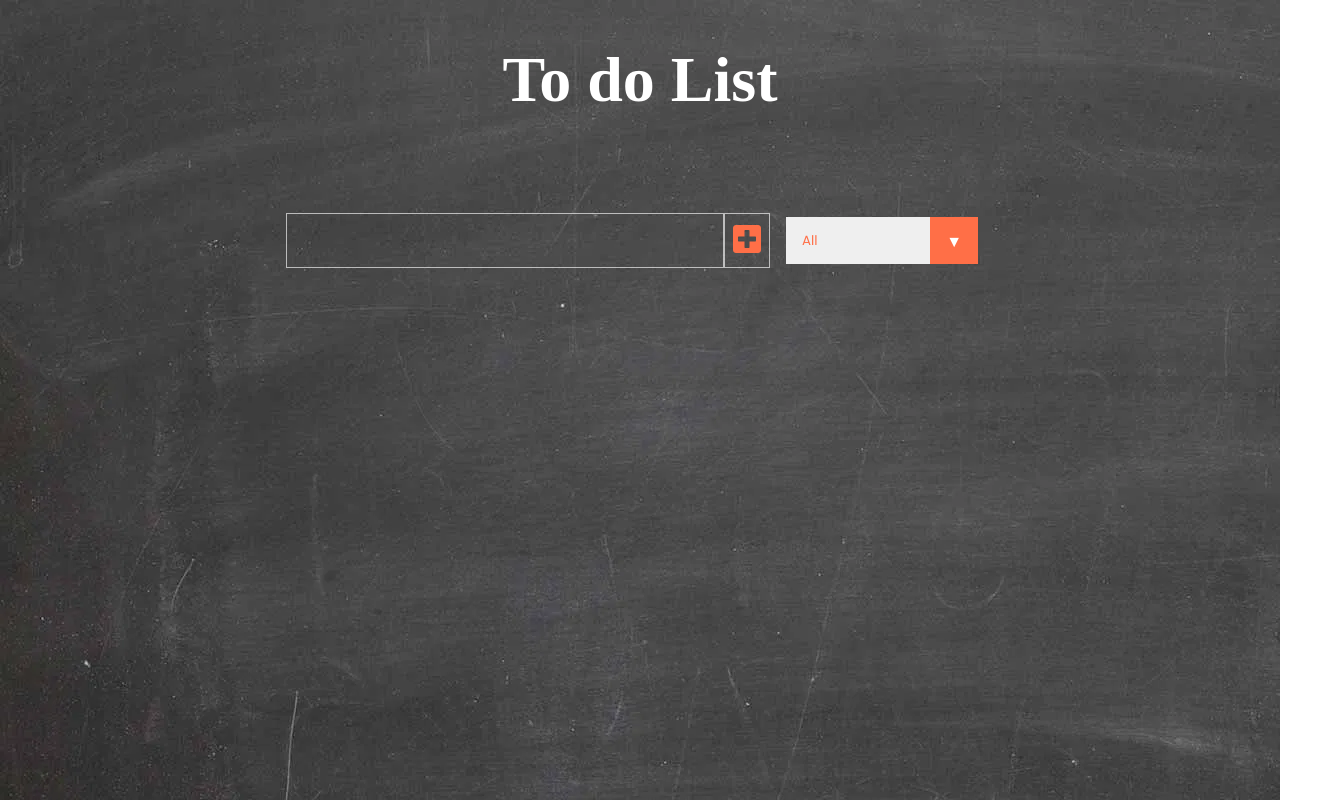
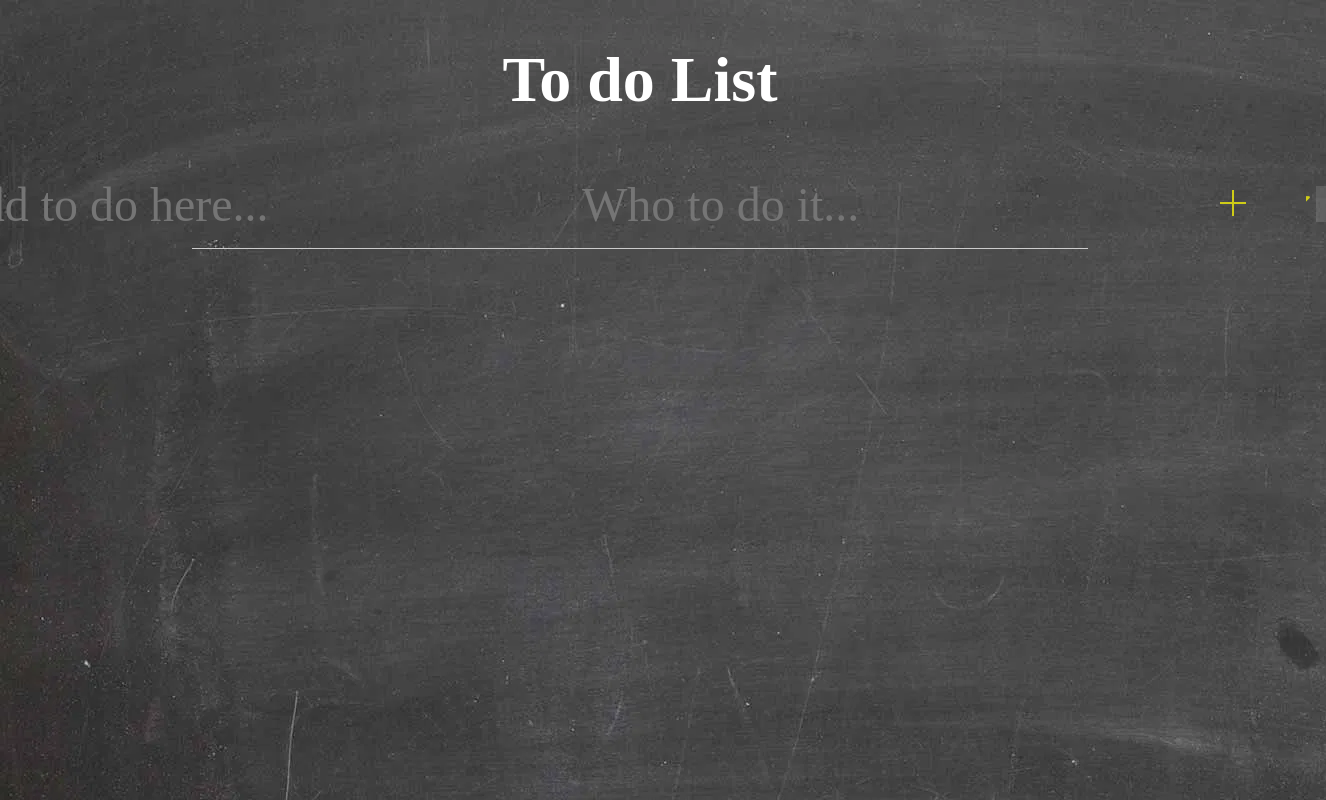
Before and after one commit to TinoBrose/ToDoList_WebApp, a React (Create React App) app: page / in a window 1280 px wide. Shown: the whole page, 1326 px wide, since content can reach past the window. Built offline with nearby package versions, Linux system fonts and the light colour scheme.

Commit message:
css updates

```diff
--- a/package.json
+++ b/package.json
@@ -8,6 +8,7 @@
     "@testing-library/user-event": "^12.2.2",
     "react": "^17.0.1",
     "react-dom": "^17.0.1",
+    "react-icons": "^3.11.0",
     "react-scripts": "4.0.0",
     "web-vitals": "^0.2.4"
   },
--- a/src/App.css
+++ b/src/App.css
@@ -4,10 +4,11 @@
   box-sizing: border-box;
 }
 
-@import url('https://fonts.googleapis.com/css2?family=Homemade+Apple&display=swap');
+/*@import url('https://fonts.googleapis.com/css2?family=Homemade+Apple&display=swap');
 @import url('https://fonts.googleapis.com/css2?family=Chilanka&family=Homemade+Apple&display=swap');
 @import url('https://fonts.googleapis.com/css2?family=Covered+By+Your+Grace&display=swap');
-@import url('https://fonts.googleapis.com/css2?family=Shadows+Into+Light+Two&display=swap');
+@import url('https://fonts.googleapis.com/css2?family=Shadows+Into+Light+Two&display=swap');*/
+@import url('https://fonts.googleapis.com/css2?family=Waiting+for+the+Sunrise&display=swap');
 
 body {
   /*background-image: linear-gradient(120deg, #f6d365 0%, #fda085 100%);*/
@@ -17,140 +18,31 @@ body {
   /*font-family: 'Homemade Apple', cursive;*/
   /*font-family: 'Chilanka', cursive;*/
   /*font-family: 'Covered By Your Grace', cursive;*/
-  font-family: 'Shadows Into Light Two', cursive;
+  /*font-family: 'Shadows Into Light Two', cursive;*/
+  font-family: 'Waiting for the Sunrise', cursive;
   min-height: 100vh;
 }
 header {
   font-size: 2rem;
 }
 
-header,
-form {
+header {
   min-height: 20vh;
   display: flex;
   justify-content: center;
   align-items: center;
 }
-form input,
-form button {
-  padding: 0.5rem;
-  font-size: 2rem;
-  border: 1px solid rgba(255, 255, 255, 0.637);
-  background: rgba(255, 255, 255, 0);
-  color: white;
-}
-form button {
-  color: #ff6f47;
-  /*background: #f7fffe;*/
-  cursor: pointer;
-  transition: all 0.3s ease;
-}
-form button:hover {
-  background: #ff6f47;
-  color: white;
-}
-.todo-container {
-  display: flex;
-  justify-content: center;
-  align-items: center;
+
+main {
+  width: 70%;
+  margin: auto;
 }
 
-.todo-list {
-  min-width: 30%;
-  list-style: none;
+hr {
+  display: block;
+  height: 1px;
+  border: 0;
+  border-top: 1px solid #ccc;
+  margin:  auto;
+  padding: 0;
 }
-
-.todo {
-  margin: 0.5rem;
-  /*background: white;*/
-  color: white;
-  font-size: 3rem;
-  display: flex;
-  justify-content: space-between;
-  align-items: center;
-  transition: all 1s ease;
-}
-.filter-todo {
-  padding: 1rem;
-}
-.todo li {
-  flex: 1;
-}
-
-.trash-btn,
-.complete-btn {
-  /*background: #ff6f47;*/
-  background: rgba(255, 255, 255, 0);
-  color: rgb(167, 81, 81);
-  border: none;
-  padding: 1rem;
-  cursor: pointer;
-  font-size: 1rem;
-}
-.complete-btn {
-  /*background: rgb(11, 212, 162);*/
-  color: rgb(11, 212, 162);
-  background: rgba(255, 255, 255, 0);
-}
-.todo-item {
-  padding: 0rem 0.5rem;
-}
-
-.fa-trash,
-.fa-check {
-  pointer-events: none;
-}
-
-.fall {
-  transform: translateY(10rem) rotateZ(20deg);
-  opacity: 0;
-}
-
-.completed {
-  text-decoration: line-through;
-  text-decoration-color: red;
-
-  /*opacity: 0.5;*/
-}
-
-/*CUSTOM SELECTOR */
-select {
-  -webkit-appearance: none;
-  -moz-appearance: none;
-  -ms-appearance: none;
-  appearance: none;
-  outline: 0;
-  box-shadow: none;
-  border: 0 !important;
-  background-image: none;
-}
-
-/* Custom Select */
-.select {
-  margin: 1rem;
-  position: relative;
-  overflow: hidden;
-}
-select {
-  color: #ff6f47;
-  font-family: "Poppins", sans-serif;
-  cursor: pointer;
-  width: 12rem;
-}
-/* Arrow */
-.select::after {
-  content: "\25BC";
-  position: absolute;
-  top: 0;
-  right: 0;
-  padding: 1rem;
-  background: #ff6f47;
-  cursor: pointer;
-  pointer-events: none;
-}
-/* Transition */
-/*
-.select:hover::after {
-  transform: scale(1.5);
-}
-*/
--- a/src/App.js
+++ b/src/App.js
@@ -9,6 +9,7 @@ function App() {
 
   //state variables
   const [inputText, setInputText] = useState("");
+  const [inputWho, setInputWho] = useState("");
   const [todos, setTodos] = useState([]);
   const [status, setStatus] = useState('all');
   const [filteredTodos, setFilteredTodos] = useState([]);
@@ -18,11 +19,12 @@ function App() {
     getLocalTodos();
   }, []);
 
-  //useEffect
+  //useEffect filterHandler done
   useEffect(() => {
     filterHandler();
     saveLocalTodos();
   }, [todos, status]);
+
 
   //use effectfunctions
   const filterHandler = () => {
@@ -62,11 +64,14 @@ function App() {
       <main>
         <Form
         inputText={inputText}
+        inputWho={inputWho}
         todos={todos}
         setTodos={setTodos}
         setInputText={setInputText}
+        setInputWho={setInputWho}
         setStatus={setStatus}
         />
+        <hr />
         <TodoList
         setTodos={setTodos}
         todos={todos}
--- /dev/null
+++ b/src/components/Form.css
@@ -0,0 +1,106 @@
+/* FORM CSS */
+
+form {
+  display: flex;
+  justify-content: center;
+  align-items: center;
+  column-gap: 2rem;
+}
+
+
+form input {
+  flex: 3;
+}
+
+form button {
+  flex: 1;
+}
+
+form input,
+form button {
+  padding: 0.5rem;
+  font-size: 3rem;
+  font-family: 'Waiting for the Sunrise', cursive;
+  background: rgba(255, 255, 255, 0);
+  color: white;
+  border: none;
+}
+
+
+form button {
+    padding-top: 1rem;
+    font-size: 2rem;
+  color: rgb(207, 204, 23);
+  cursor: pointer;
+  transition: all 0.3s ease;
+  border: none;
+}
+
+form button:hover {
+  transform: scale(1.3);
+
+}
+
+
+/*CUSTOM SELECTOR */
+.filter-todo {
+    font-size: 2rem;
+    background-color: rgba(255, 255, 255, 0.123);
+    border: 0;
+    width: 200px;
+    -webkit-appearance: none;
+    -moz-appearance: none;
+    appearance: none;
+    font-family: 'Waiting for the Sunrise', cursive;
+    padding: 0 1rem 0 1rem;
+  }
+
+select {
+    -webkit-appearance: none;
+    -moz-appearance: none;
+    -ms-appearance: none;
+    appearance: none;
+    outline: 0;
+    box-shadow: none;
+    border: 0 !important;
+    font-size: 3rem;
+    font-family: 'Waiting for the Sunrise', cursive;
+    color: rgb(207, 204, 23);
+    cursor: pointer;
+  }
+
+
+
+  /* Custom Select */
+.select {
+    margin: 1rem;
+    position: relative;
+    overflow: hidden;
+    color: rgb(207, 204, 23);
+    padding: 10px;
+    font-family: 'Waiting for the Sunrise', cursive;
+  }
+
+
+  /* Filter-Icon */
+.select::after {
+    content: "\f0b0";
+    font-family: FontAwesome;
+    position: absolute;
+    top: 0;
+    right: 0;
+    padding: 1rem;
+    background: rgba(255, 255, 255, 0);
+    cursor: pointer;
+    pointer-events: none;
+    font-size: 2rem;
+    transition: all 0.3s ease;
+
+  }
+
+
+  /* Transition */
+
+  .select:hover::after {
+    transform: scale(1.3);
+  }
--- a/src/components/Form.js
+++ b/src/components/Form.js
@@ -1,23 +1,35 @@
 import React from 'react';
+import { VscAdd } from 'react-icons/vsc';
+
+import './Form.css'
+
 
 /*create a variable for the component (Form) and add the props that come from app.js */
-const Form = ({setInputText, todos, setTodos, inputText, setStatus}) => {
+const Form = ({setInputText, todos, setTodos, inputText, setStatus, inputWho, setInputWho}) => {
 
     /*create a variable with an event for the input field (inputTextHander) --- needs to be added to the submit Button below */
     const inputTextHandler = (e) => {
         setInputText(e.target.value);
     };
 
+    const inputWhoHandler = (e) => {
+        setInputWho(e.target.value);
+    };
+
     /*create a variable with an event for the submit button (submitTodoHandler) --- needs to be added to the submit Button below */
     const submitTodoHandler = (e) => {
         e.preventDefault(); // e.preventDefault() to prevent browser to refresh after submitting
-        setTodos(
+        if (inputText.length > 0) {
+            setTodos(
             [...todos, {
+                who: inputWho,
                 text: inputText,
                 completed: false,
                 id: Math.random() * 1000},
-        ]); // setTodos creates todos with spread todos (...todos means if there were todos before they will get passed aswell) plus new todos with the todo being added, completed (false by default) and a random ID between 1 - 1000
+        ])}; // setTodos creates todos with spread todos (...todos means if there were todos before they will get passed aswell) plus new todos with the todo being added, completed (false by default) and a random ID between 1 - 1000
+
         setInputText(""); //to reset the state to "empty string" in the form component
+        setInputWho(""); //to reset the state to "empty string" in the form component
     };
 
     /*creat a variable with an event for the filter selector "all" (statusHandler)*/
@@ -26,16 +38,17 @@ const Form = ({setInputText, todos, setTodos, inputText, setStatus}) => {
     }
 
     return(
-        <form>
-            <input value={inputText} onChange={inputTextHandler} type="text" className="todo-input" />
-            <button onClick={submitTodoHandler} className="todo-button" type="submit">
-                <i className="fas fa-plus-square"></i>
+        <form className="testform">
+            <input value={inputText} onChange={inputTextHandler} type="text" className="todo-input" placeholder="Add to do here..."/>
+            <input value={inputWho} onChange={inputWhoHandler} type="who" className="todo-input" placeholder="Who to do it..."/>
+            <button onClick={submitTodoHandler} className="todo-button" type="submit" >
+                <VscAdd />
             </button>
             <div className="select">
                 <select onChange={statusHandler} name="todos" className="filter-todo">
-                    <option value="all">All</option>
-                    <option value="completed">Completed</option>
-                    <option value="uncompleted">Uncompleted</option>
+                    <option value="all">All Todos</option>
+                    <option value="completed">Done</option>
+                    <option value="uncompleted">Not done</option>
                 </select>
             </div>
         </form>
--- /dev/null
+++ b/src/components/Todo.css
@@ -0,0 +1,71 @@
+.todo {
+    margin: 0.5rem;
+    /*background: white;*/
+    color: white;
+    font-size: 3rem;
+    display: flex;
+    justify-content: space-between;
+    align-items: center;
+    transition: all 1s ease;
+  }
+
+.display {
+    display: none;
+
+}
+
+.todo-flex {
+  flex: 3;
+}
+
+.todoWho-flex {
+  flex: 1;
+}
+
+.todoBtns-flex {
+  flex: 1;
+}
+
+
+
+  .trash-btn,
+  .complete-btn {
+    border: none;
+    padding: 0.5rem;
+    cursor: pointer;
+    font-size: 2rem;
+    transition: all 0.3s ease;
+  }
+
+  .trash-btn {
+    color: rgb(207, 204, 23);
+    background: rgba(255, 255, 255, 0);
+  }
+
+  .trash-btn:hover {
+    transform: scale(1.3);
+  }
+
+  .complete-btn {
+    color: rgb(207, 204, 23);
+    background: rgba(255, 255, 255, 0);
+  }
+
+  .complete-btn:hover {
+    transform: scale(1.3);
+  }
+
+
+
+
+  .fall {
+    transform: translateY(10rem) rotateZ(20deg);
+    opacity: 0;
+  }
+
+  .completed {
+    text-decoration: line-through;
+    text-decoration-color: rgb(207, 204, 23);
+    opacity: 0.6;
+
+  }
--- /dev/null
+++ b/src/components/TodoList.css
@@ -0,0 +1,10 @@
+.todo-container {
+    display: flex;
+    justify-content: center;
+    align-items: center;
+  }
+
+  .todo-list {
+    min-width: 80%;
+    list-style: none;
+  }
--- a/src/components/TodoList.js
+++ b/src/components/TodoList.js
@@ -1,4 +1,6 @@
 import React from 'react';
+import './TodoList.css'
+
 //import component
 import Todo from './Todo';
 
@@ -12,7 +14,8 @@ const TodoList = ({ todos, setTodos, filteredTodos }) => {
                         todos={todos}
                         key={todo.id}
                         todo={todo}
-                        text={todo.text} />
+                        text={todo.text}
+                        who={todo.who} />
                 ))}
             </ul>
         </div>
```
Also changed, not shown: public/index.html (+85 -0 lines), src/components/Todo.js (+29 -8 lines), 1 other file (tests, documents, lock files or other folders).
